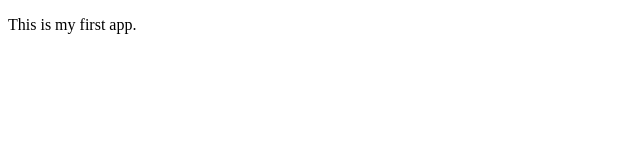
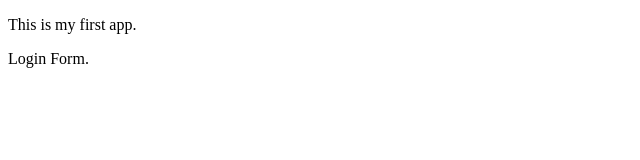
Before and after one commit to SagarGodar1/MyAppSample, a plain HTML site: page index.html in a window 1280 px wide. Shown: the full height of the page, 0-640 px from the left. Drawn offline with Linux system fonts and the light colour scheme.

Commit message:
added commit

```diff
--- a/index.html
+++ b/index.html
@@ -5,5 +5,6 @@
 </head>
 <body>
 <p>This is my first app.</p>
+Login Form.
 </body>
 </html>
```
Also changed, not shown: login.html (added).
